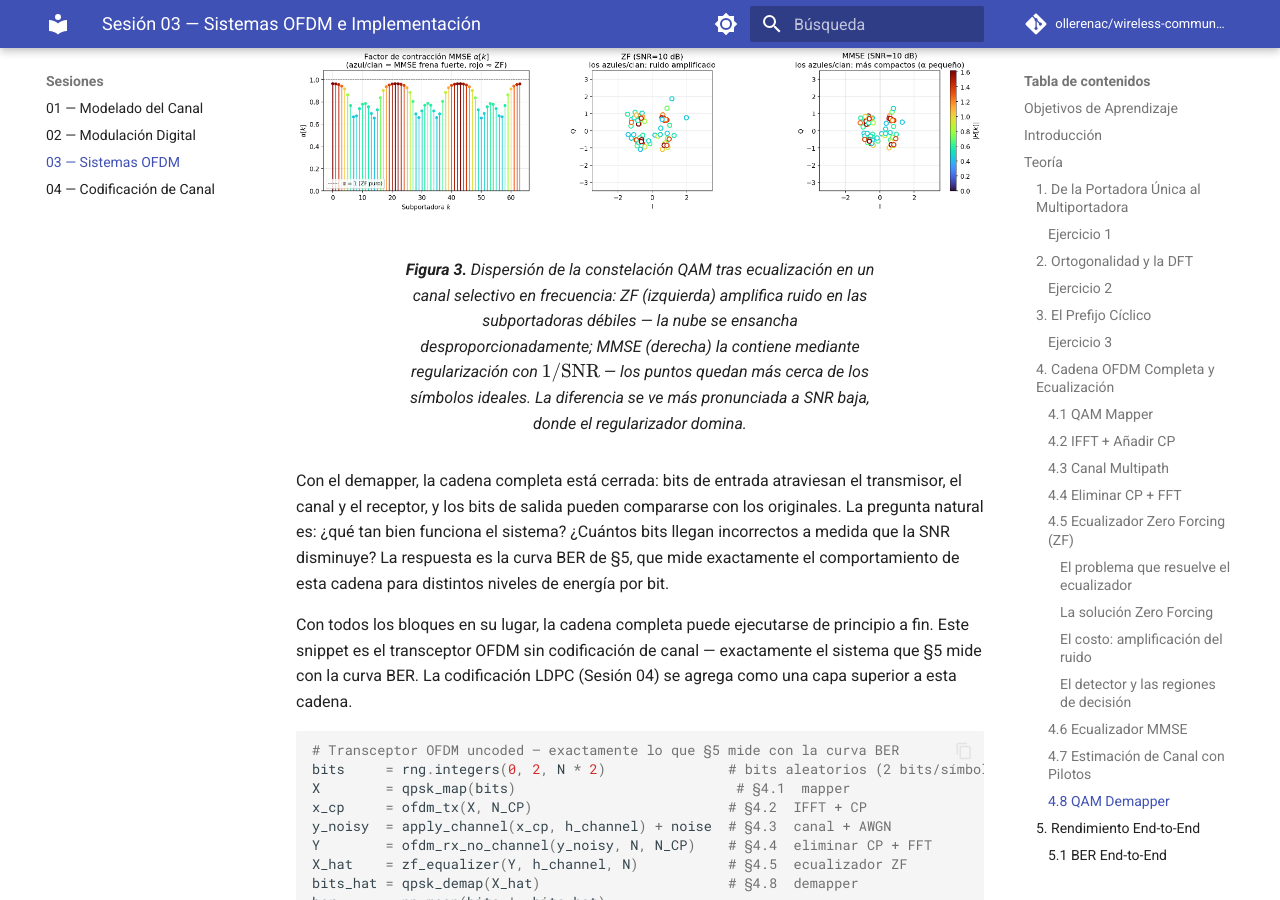
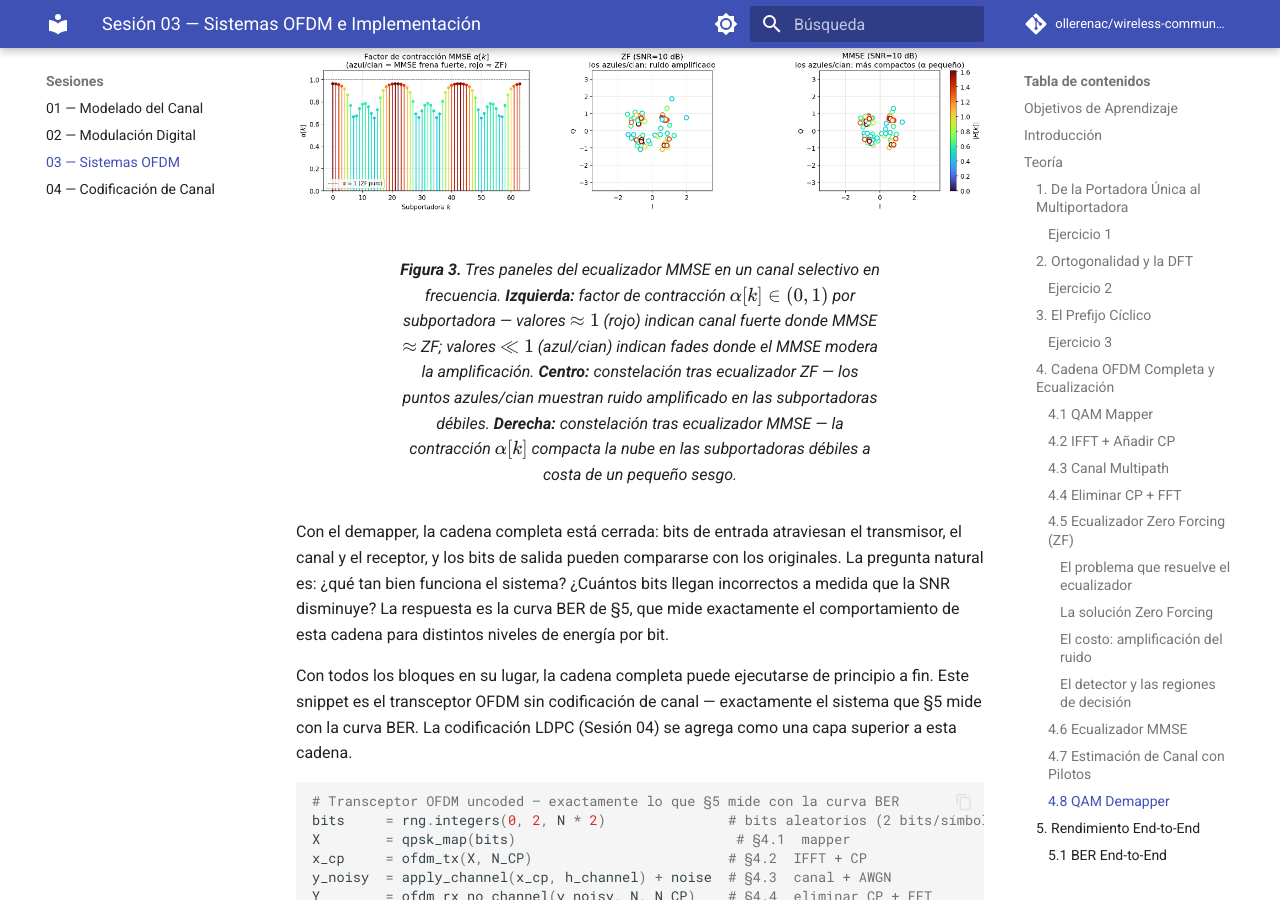
Before and after one commit to ollerenac/wireless-communication-systems, an MkDocs documentation site: the page built from docs/sessions/03-ofdm-systems/index.md, in a window 1280 px wide and 900 px high, scrolled down 24201 px. Built offline with MkDocs 1.6.1 and Material for MkDocs 9.7.7, drawn with Linux system fonts in a browser that asks for light colours; comment, search, counter and statistics services are not loaded.

Commit message:
feat(03-03): reemplazar caption y alt-text de Figura 3 para describir los 3 paneles reales (D-15)
- Alt-text: describe α[k] (izquierda), constelación ZF (centro) y MMSE (derecha)
- Caption: tres paneles en orden izquierda→centro→derecha con descripción de α[k], ruido ZF y sesgo MMSE
- Caption viejo (2 paneles: "ZF izquierda amplifica ruido") eliminado
- Atributo markdown="1" en figcaption preservado para renderizado de LaTeX inline

```diff
--- a/docs/sessions/03-ofdm-systems/index.md
+++ b/docs/sessions/03-ofdm-systems/index.md
@@ -945,8 +945,8 @@ $$\Lambda_i[k] = \log \frac{P(b_i = 0 \mid \hat{X}[k])}{P(b_i = 1 \mid \hat{X}[k
 El LLR cuantifica la *confianza* en la decisión: un valor grande en magnitud indica alta certeza; un valor próximo a cero indica ambigüedad. Un decodificador FEC (LDPC, turbo) puede explotar esa información de confianza para corregir errores con una eficiencia muy superior a la que obtendría a partir de bits duros. La transición de decisión hard a soft es uno de los saltos más importantes en el diseño de receptores modernos — se tratará en detalle en la Sesión 04.
 
 <figure markdown="span">
-  ![Constelaciones QAM tras ecualización ZF (izquierda) vs MMSE (derecha)](figures/mmse-vs-zf-constellation.png)
-  <figcaption markdown="1">**Figura 3.** Dispersión de la constelación QAM tras ecualización en un canal selectivo en frecuencia: ZF (izquierda) amplifica ruido en las subportadoras débiles — la nube se ensancha desproporcionadamente; MMSE (derecha) la contiene mediante regularización con $1/\text{SNR}$ — los puntos quedan más cerca de los símbolos ideales. La diferencia se ve más pronunciada a SNR baja, donde el regularizador domina.</figcaption>
+  ![Factor de contracción α[k] (izquierda), constelación ZF (centro) y MMSE (derecha) en un canal selectivo en frecuencia](figures/mmse-vs-zf-constellation.png)
+  <figcaption markdown="1">**Figura 3.** Tres paneles del ecualizador MMSE en un canal selectivo en frecuencia. **Izquierda:** factor de contracción $\alpha[k] \in (0,1)$ por subportadora — valores $\approx 1$ (rojo) indican canal fuerte donde MMSE $\approx$ ZF; valores $\ll 1$ (azul/cian) indican *fades* donde el MMSE modera la amplificación. **Centro:** constelación tras ecualizador ZF — los puntos azules/cian muestran ruido amplificado en las subportadoras débiles. **Derecha:** constelación tras ecualizador MMSE — la contracción $\alpha[k]$ compacta la nube en las subportadoras débiles a costa de un pequeño sesgo.</figcaption>
 </figure>
 
 Con el demapper, la cadena completa está cerrada: bits de entrada atraviesan el transmisor, el canal y el receptor, y los bits de salida pueden compararse con los originales. La pregunta natural es: ¿qué tan bien funciona el sistema? ¿Cuántos bits llegan incorrectos a medida que la SNR disminuye? La respuesta es la curva BER de §5, que mide exactamente el comportamiento de esta cadena para distintos niveles de energía por bit.
```
